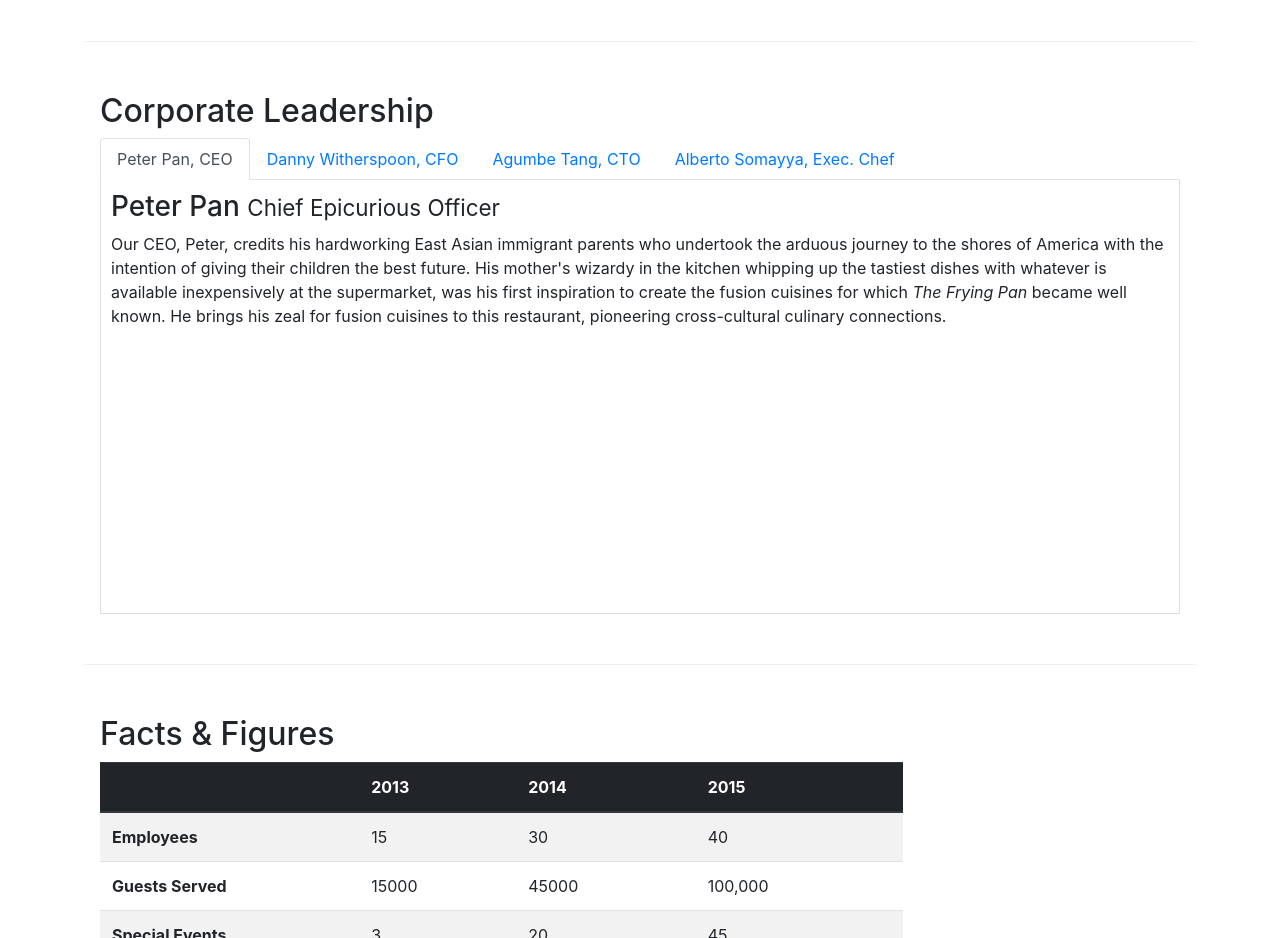
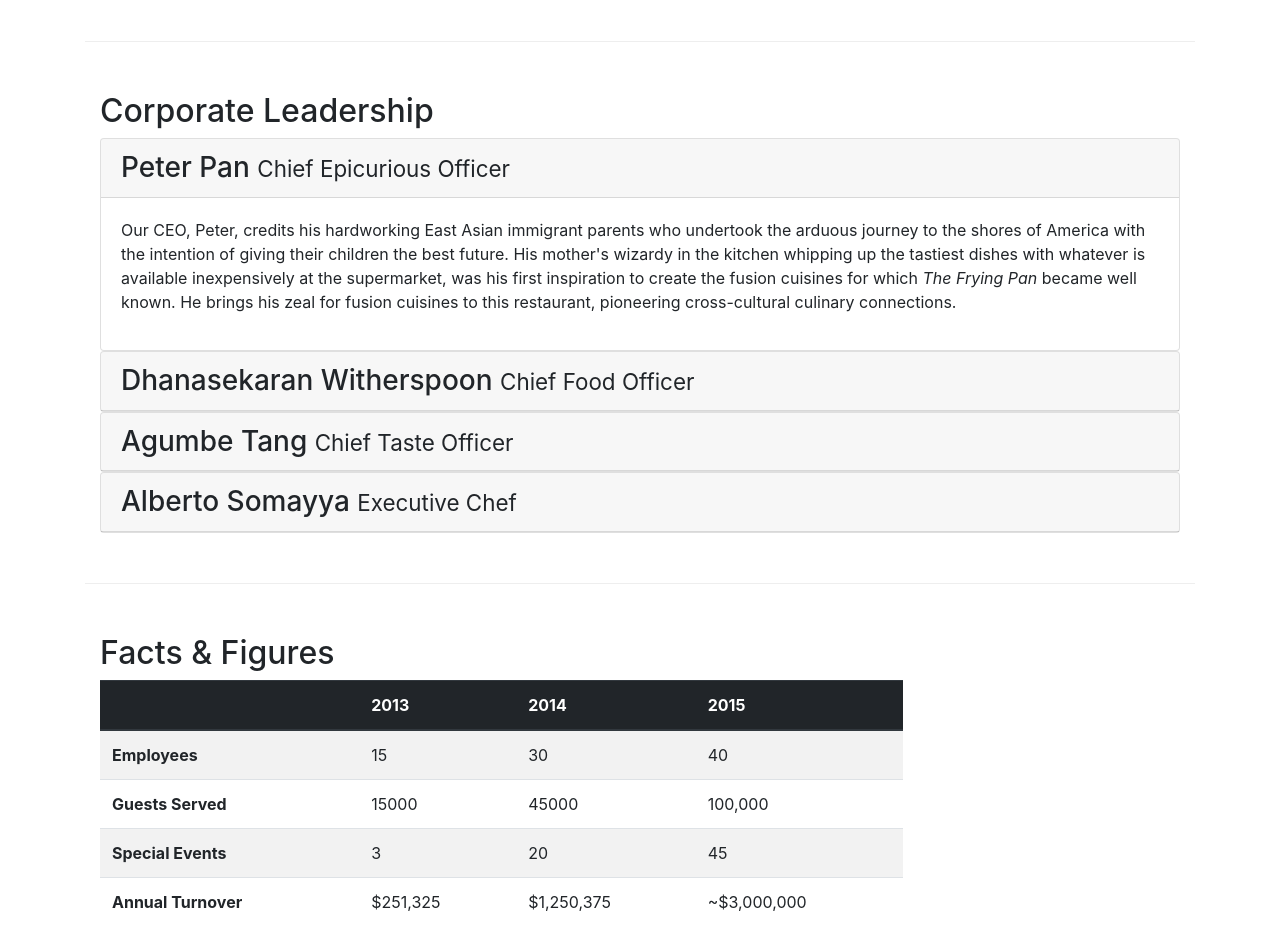
Before and after one commit to losser09/softwarelab2, a website: page aboutus.html in a window 1280 px wide. Shown: the part 960-1898 px from the top of the page. Drawn offline with nearby package versions, Linux system fonts and the light colour scheme.

Commit message:
accordion

```diff
--- a/aboutus.html
+++ b/aboutus.html
@@ -105,46 +105,62 @@
         <div class="row row-content">
             <div class="col-12">
                 <h2>Corporate Leadership</h2>
-                <ul class="nav nav-tabs">
-                    <li class="nav-item">
-                      <a class="nav-link active" href="#peter"
-                        role="tab" data-toggle="tab">Peter Pan, CEO</a>
-                    </li>
-                    <li class="nav-item">
-                      <a class="nav-link" href="#danny" role="tab"
-                        data-toggle="tab">Danny Witherspoon, CFO</a>
-                    </li>
-                    <li class="nav-item">
-                      <a class="nav-link" href="#agumbe"role="tab"
-                        data-toggle="tab">Agumbe Tang, CTO</a>
-                    </li>
-                    <li class="nav-item">
-                      <a class="nav-link" href="#alberto" role="tab"
-                        data-toggle="tab">Alberto Somayya, Exec. Chef</a>
-                    </li>
-                </ul>
-                <div class="tab-content">
-                    <div role="tabpanel" class="tab-pane fade show active" id="peter">
-                        <h3>Peter Pan <small>Chief Epicurious Officer</small></h3>
-                        <p d-none d-lg-block>Our CEO, Peter, credits his hardworking East Asian immigrant parents who undertook the arduous journey to the shores of America with the intention of giving their children the best future. His mother's wizardy in the kitchen whipping up the tastiest dishes with whatever is available inexpensively at the supermarket, was his first inspiration to create the fusion cuisines for which <em>The Frying Pan</em> became well known. He brings his zeal for fusion cuisines to this restaurant, pioneering cross-cultural culinary connections.</p>
+
+                <div id="accordion">
+                	<div class="card">
+                		<div class="card-header" role="tab" id="peterhead">
+                		  <h3 class="mb-0">
+                		  	<a data-toggle="collapse" data-target="#peter">Peter Pan <small>Chief Epicurious Officer</small></a></h3>
+                		  </div>
+                    <div role="tabpanel" class="collapse show" id="peter" data-parent="#accordion">
+                      <div class="card-body">
+	                   <p d-none d-lg-block>Our CEO, Peter, credits his hardworking East Asian immigrant parents who undertook the arduous journey to the shores of America with the intention of giving their children the best future. His mother's wizardy in the kitchen whipping up the tastiest dishes with whatever is available inexpensively at the supermarket, was his first inspiration to create the fusion cuisines for which <em>The Frying Pan</em> became well known. He brings his zeal for fusion cuisines to this restaurant, pioneering cross-cultural culinary connections.</p>
+                       </div>
+                     </div>
+                  </div>
+
+                    <div class="card">
+                            <div class="card-header" role="tab" id="dannyhead">
+                            <h3 class="mb-0">
+                                <a class="collapsed" data-toggle="collapse" data-target="#danny">
+                                Dhanasekaran Witherspoon <small>Chief Food Officer</small>
+                                </a>
+                            </h3>
+                        </div>
+                        <div role="tabpanel" class="collapse" id="danny" data-parent="#accordion">
+                            <div class="card-body">
+                                <p class="d-none d-sm-block">Our CFO, Danny, as he is affectionately referred to by his colleagues, comes from a long established family tradition in farming and produce. His experiences growing up on a farm in the Australian outback gave him great appreciation for varieties of food sources. As he puts it in his own words, <em>Everything that runs, wins, and everything that stays, pays!</em></p>
+                            </div>
+                        </div>
                     </div>
-
-                   <div role="tabpanel" class="tab-pane fade" id="danny">
-		            <h3>Dhanasekaran Witherspoon <small>Chief Food Officer</small></h3>
-
-		            <p class="d-none d-lg-block">Our CFO, Danny, as he is affectionately referred to by his colleagues, comes from a long established family tradition in farming and produce. His experiences growing up on a farm in the Australian outback gave him great appreciation for varieties of food sources. As he puts it in his own words, <em>Everything that runs, wins, and everything that stays, pays!</em></p>
-		        </div>
-		        <div role="tabpanel" class="tab-panel fade" id="agumbe">
-
-	                <h3>Agumbe Tang <small>Chief Taste Officer</small></h3>
-
-	                <p class="d-none d-lg-block">Blessed with the most discerning gustatory sense, Agumbe, our CTO, personally ensures that every dish that we serve meets his exacting tastes. Our chefs dread the tongue lashing that ensues if their dish does not meet his exacting standards. He lives by his motto, <em>You click only if you survive my lick.</em></p>
-	            </div>
-                <div role="tabpanel" class="tab-panel fade" id="alberto">
-	                <h3>Alberto Somayya <small>Executive Chef</small></h3>
-
-	                <p class="d-none d-lg-block">Award winning three-star Michelin chef with wide International experience having worked closely with whos-who in the culinary world, he specializes in creating mouthwatering Indo-Italian fusion experiences. He says, <em>Put together the cuisines from the two craziest cultures, and you get a winning hit! Amma Mia!</em></p>
-	            </div>
+                    <div class="card">
+                            <div class="card-header" role="tab" id="agumbehead">
+                            <h3 class="mb-0">
+                                <a class="collapsed" data-toggle="collapse" data-target="#agumbe">
+                                Agumbe Tang <small>Chief Taste Officer</small>
+                                </a>
+                            </h3>
+                        </div>
+                        <div role="tabpanel" class="collapse" id="agumbe" data-parent="#accordion">
+                            <div class="card-body">
+                                <p class="d-none d-sm-block">Blessed with the most discerning gustatory sense, Agumbe, our CTO, personally ensures that every dish that we serve meets his exacting tastes. Our chefs dread the tongue lashing that ensues if their dish does not meet his exacting standards. He lives by his motto, <em>You click only if you survive my lick.</em></p>
+                            </div>
+                        </div>
+                    </div>
+                    <div class="card">
+                            <div class="card-header" role="tab" id="albertohead">
+                            <h3 class="mb-0">
+                                <a class="collapsed" data-toggle="collapse" data-target="#alberto">
+                                Alberto Somayya <small>Executive Chef</small>
+                                </a>
+                            </h3>
+                        </div>
+                        <div role="tabpanel" class="collapse" id="alberto" data-parent="#accordion">
+                            <div class="card-body">
+                                <p class="d-none d-sm-block">Award winning three-star Michelin chef with wide International experience having worked closely with whos-who in the culinary world, he specializes in creating mouthwatering Indo-Italian fusion experiences. He says, <em>Put together the cuisines from the two craziest cultures, and you get a winning hit! Amma Mia!</em></p>
+                            </div>
+                        </div>
+                    </div>
 
         </div>
             </div>
```
